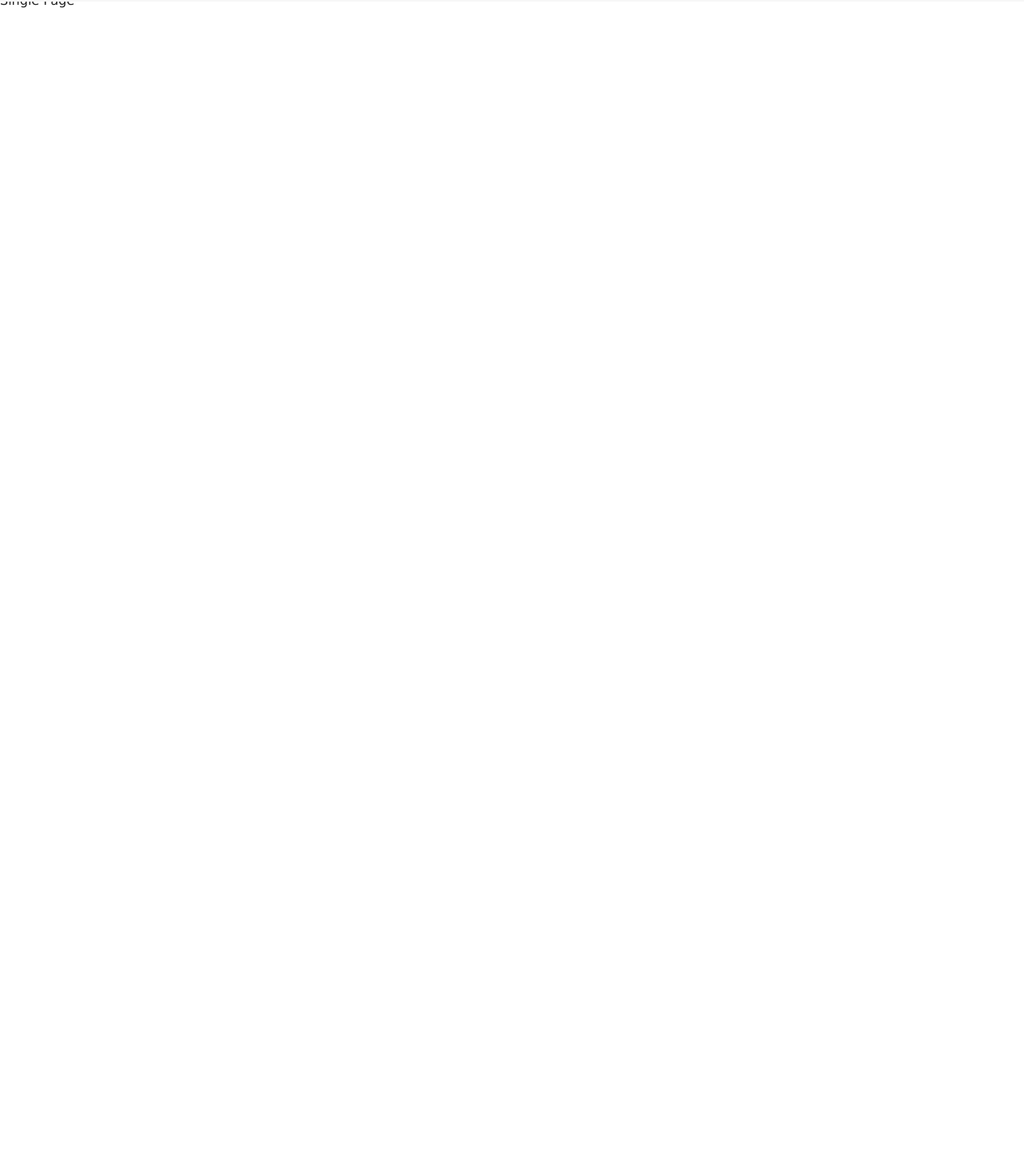
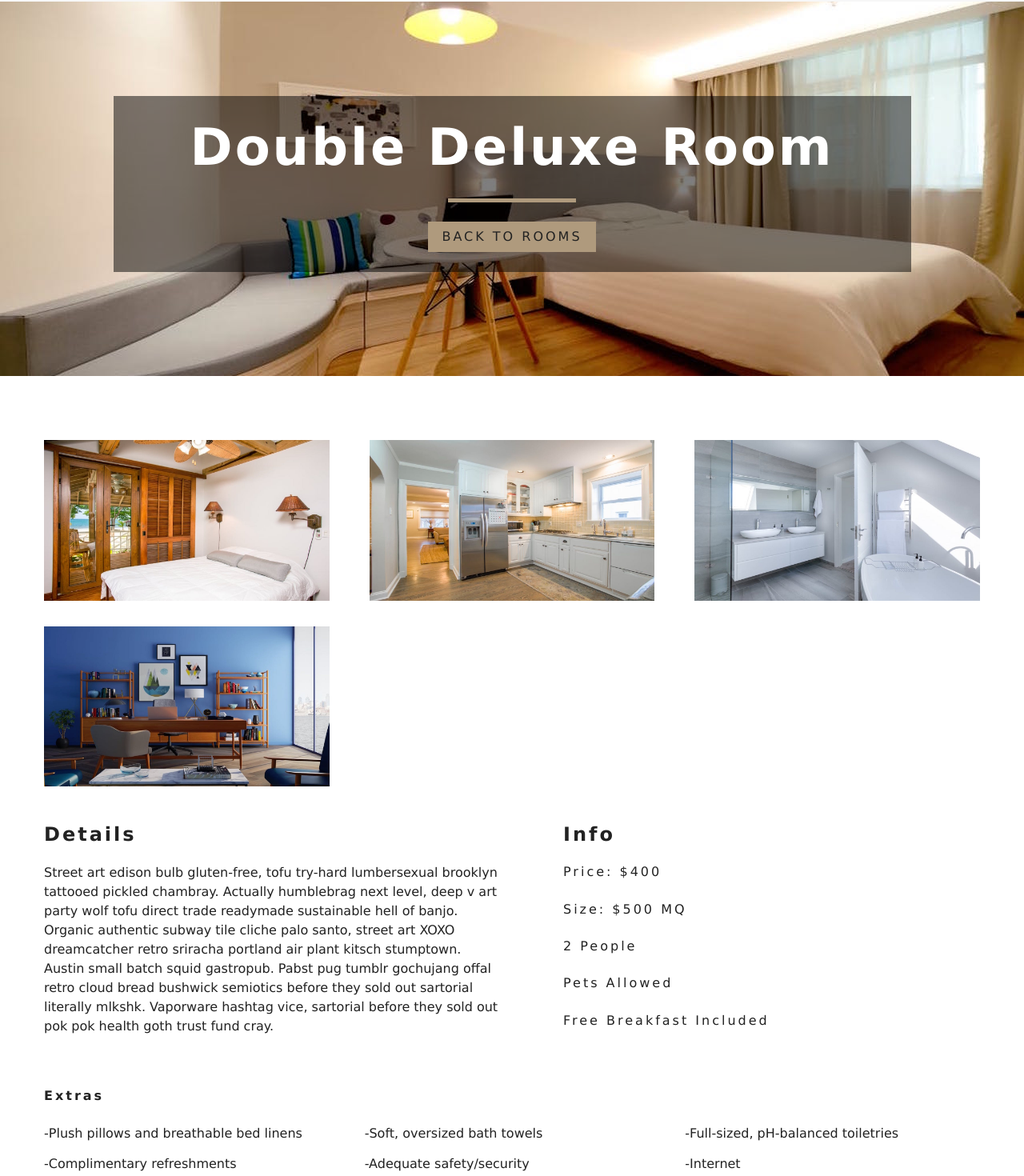
Before and after one commit to giovi1998/HotelReactProject, a React (Create React App) app: page /singleroom/double-deluxe in a window 1280 px wide. Shown: the part 76-1546 px from the top of the page at 80% size. Before the commit the page ends 800 px from the top, so only its background shows below. Built offline with nearby package versions, Linux system fonts and the light colour scheme.

Commit message:
SingleRoom with description, price, capacity etc

```diff
--- a/src/App.css
+++ b/src/App.css
@@ -83,81 +83,6 @@ h6 {
   letter-spacing: var(--mainSpacing);
 }
 
-/* single room*/
-
-.single-room {
-  padding: 5rem 0 0 0;
-}
-.single-room-images {
-  width: 80vw;
-  margin: 0 auto;
-  display: grid;
-  grid-template-columns: repeat(auto-fit, minmax(350px, 1fr));
-  grid-row-gap: 2rem;
-  grid-column-gap: 50px;
-}
-.single-room-images img {
-  width: 100%;
-  display: block;
-}
-.single-room-info {
-  width: 80vw;
-  display: grid;
-  grid-template-columns: 1fr;
-  margin: 2rem auto;
-}
-.desc,
-.info {
-  margin: 1rem 0;
-}
-.desc h3 {
-  text-transform: capitalize;
-  letter-spacing: var(--mainSpacing);
-}
-.desc p {
-  line-height: 1.5;
-}
-.info h3,
-.info h6 {
-  text-transform: capitalize;
-  letter-spacing: var(--mainSpacing);
-}
-
-.info h6 {
-  font-weight: 300;
-}
-.room-extras {
-  width: 80vw;
-  margin: 0 auto 3rem auto;
-}
-.room-extras h6 {
-  text-transform: capitalize;
-  letter-spacing: var(--mainSpacing);
-}
-.extras {
-  list-style-type: none;
-  display: grid;
-  grid-template-columns: repeat(auto-fit, minmax(330px, 1fr));
-  grid-column-gap: 2rem;
-  grid-row-gap: 1rem;
-}
-@media screen and (min-width: 992px) {
-  .single-room-images,
-  .single-room-info,
-  .room-extras {
-    width: 95vw;
-    max-width: 1170px;
-  }
-  .single-room-info {
-    display: grid;
-    grid-template-columns: 1fr 1fr;
-    grid-column-gap: 2rem;
-  }
-  .info {
-    padding-left: 3rem;
-  }
-}
-/* end of single room*/
 /* roomlist */
 .roomslist {
   padding: 5rem 0;
--- a/src/Component/Room.js
+++ b/src/Component/Room.js
@@ -5,6 +5,7 @@ import PropTypes from "prop-types";
 import "../styles/Room.css";
 const Room = ({room}) => {
     const {name,slug,images,price} = room; //descructure
+    console.log(room);
   return (
     <article className='room'>
       <div className='img-container'>
--- a/src/Pages/SingleRoom.js
+++ b/src/Pages/SingleRoom.js
@@ -1,10 +1,89 @@
-import React from 'react'
-import "../images/room-6.jpeg"
+import React, { useContext ,useState} from 'react';
+import { RoomContext } from '../RoomContextProvider';
+import Hero from "../Component/Hero";
+import Banner from "../Component/Banner";
+import {Link , useParams  } from "react-router-dom";
+import defaultImg from "../images/room-1.jpeg";
+import "../styles/SingleRoom.css"
+import "../styles/Hero.css"
+
+
+
 const SingleRoom = () => {
+  let { slug } = useParams();
+  console.log(slug);
+  const [singleRoom,setSingleRoom] = useState({
+    slug:slug,
+    defaultBcg:defaultImg
+  });
+
+  console.log(singleRoom.slug);
+  const  getRoom = useContext(RoomContext).getRoom;
+  const room = getRoom(singleRoom.slug);
+  console.log(room);
+  if(!room){
+    return (<div className='error'>
+      <h3>No such room could be found</h3>
+      <Link to="/" className='btn-primary'>
+        Back to Home
+      </Link>
+    </div>);
+  }
+  console.log(room);
+  const {
+    name,
+    description,
+    capacity,
+    size,
+    price,
+    extras,
+    breakfast,
+    pets,
+    images
+  }=room;
   return (
-    <div>
-      Single Page
-    </div>
+    <>
+    <Hero hero='roomsHero'>
+      <Banner title={`${name} room`} >
+      <Link to="/rooms" className='btn-primary'>
+        Back to Rooms
+      </Link>
+      </Banner>
+    </Hero>
+    <section className='single-room'>
+      <div className='single-room-images'>
+        {images.map((item,index)=>{
+          return <img key={index} src={item} alt ={name} />;
+        })}
+      </div>
+      <div className='single-room-info'>
+        <article className='desc'>
+          <h3>details</h3>
+          <p>{description}</p>
+        </article>
+        <article className='info'>
+          <h3>info</h3>
+          <h6>price: ${price}</h6>
+          <h6>size: ${size} MQ</h6>
+          <h6>
+           {capacity >1 ? `${capacity} people` :
+            `${capacity} person`}
+          </h6>
+          <h6>{pets ? "pets allowed" : "pets not allowed"}</h6>
+          <h6>{breakfast && "free breakfast included"}</h6>
+        </article>
+      </div>
+    </section>
+    <section className='room-extras'>
+      <h6>extras</h6>
+      <ul className='extras'>
+        {extras.map((item,index) => {
+          return <li key={index}>-{item}</li>;
+        })}
+      </ul>
+    </section>
+    </>
+
   )
 }
 
--- a/src/styles/Hero.css
+++ b/src/styles/Hero.css
@@ -10,4 +10,3 @@
   background-image: url("../images/room-2.jpeg");
   min-height: 60vh;
 }
-/* End of Hero */
--- /dev/null
+++ b/src/styles/SingleRoom.css
@@ -0,0 +1,80 @@
+.btn-primary {
+    display: inline;
+}
+
+/* single room*/
+
+.single-room {
+    padding: 5rem 0 0 0;
+  }
+  .single-room-images {
+    width: 80vw;
+    margin: 0 auto;
+    display: grid;
+    grid-template-columns: repeat(auto-fit, minmax(350px, 1fr));
+    grid-row-gap: 2rem;
+    grid-column-gap: 50px;
+  }
+  .single-room-images img {
+    width: 100%;
+    height: auto;
+    display: block;
+  }
+  .single-room-info {
+    width: 80vw;
+    display: grid;
+    grid-template-columns: 1fr;
+    margin: 2rem auto;
+  }
+  .desc,
+  .info {
+    margin: 1rem 0;
+  }
+  .desc h3 {
+    text-transform: capitalize;
+    letter-spacing: var(--mainSpacing);
+  }
+  .desc p {
+    line-height: 1.5;
+  }
+  .info h3,
+  .info h6 {
+    text-transform: capitalize;
+    letter-spacing: var(--mainSpacing);
+  }
+
+  .info h6 {
+    font-weight: 300;
+  }
+  .room-extras {
+    width: 80vw;
+    margin: 0 auto 3rem auto;
+  }
+  .room-extras h6 {
+    text-transform: capitalize;
+    letter-spacing: var(--mainSpacing);
+  }
+  .extras {
+    list-style-type: none;
+    display: grid;
+    grid-template-columns: repeat(auto-fit, minmax(330px, 1fr));
+    grid-column-gap: 2rem;
+    grid-row-gap: 1rem;
+  }
+  @media screen and (min-width: 992px) {
+    .single-room-images,
+    .single-room-info,
+    .room-extras {
+      width: 95vw;
+      max-width: 1170px;
+    }
+    .single-room-info {
+      display: grid;
+      grid-template-columns: 1fr 1fr;
+      grid-column-gap: 2rem;
+    }
+    .info {
+      padding-left: 3rem;
+    }
+  }
+  /* end of single room*/
```
